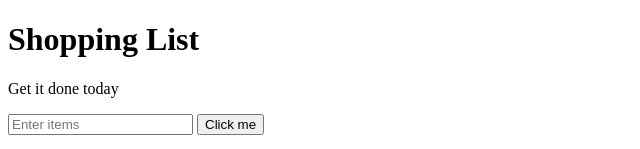
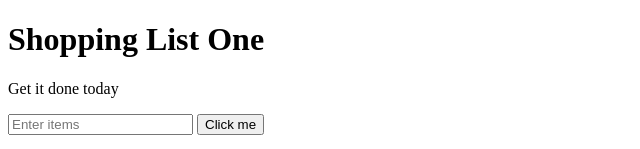
Before and after one commit to NickPax/shopping-list, a plain HTML site: page index.html in a window 1280 px wide. Shown: the top 149 px of the page, without its empty margins (0-640 px from the left). Drawn offline with Linux system fonts and the light colour scheme.

Commit message:
changed title

```diff
--- a/index.html
+++ b/index.html
@@ -5,7 +5,7 @@
 	<link rel="stylesheet" type="text/CSS" href="style.css">
 </head>
 <body>
-	<h1>Shopping List</h1>
+	<h1>Shopping List One</h1>
 	<p id="first">Get it done today</p>
 	<input id="userInput" type="text" placeholder="Enter items">
 	<button id="enter">Click me</button>
```
